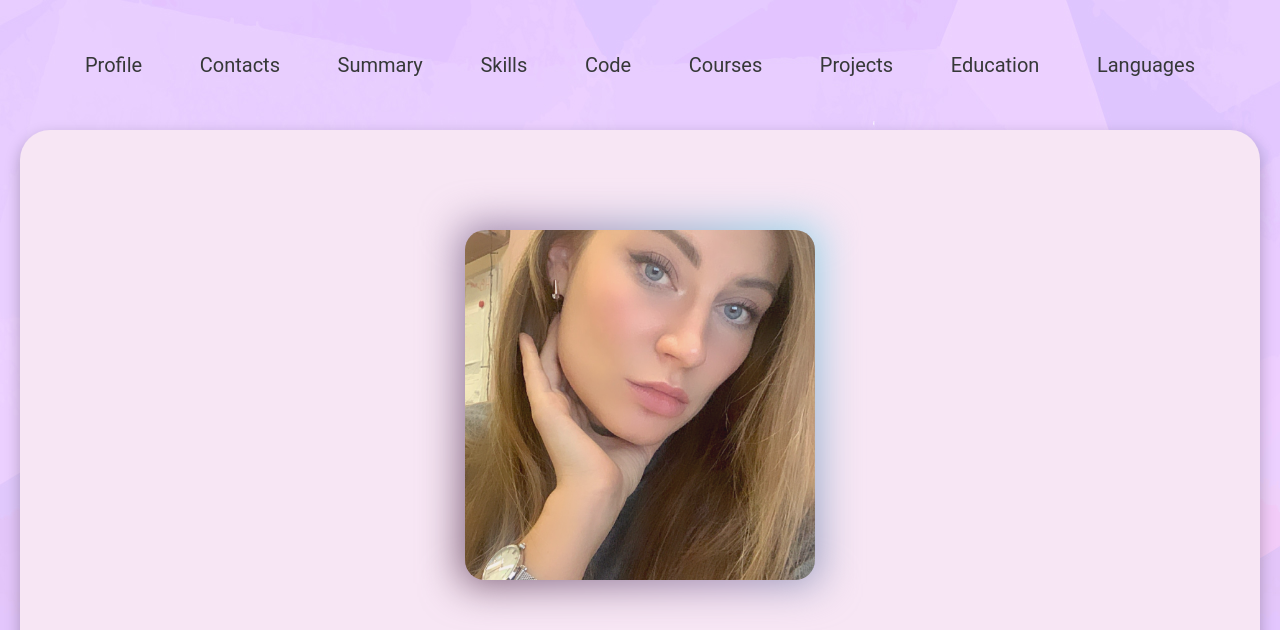
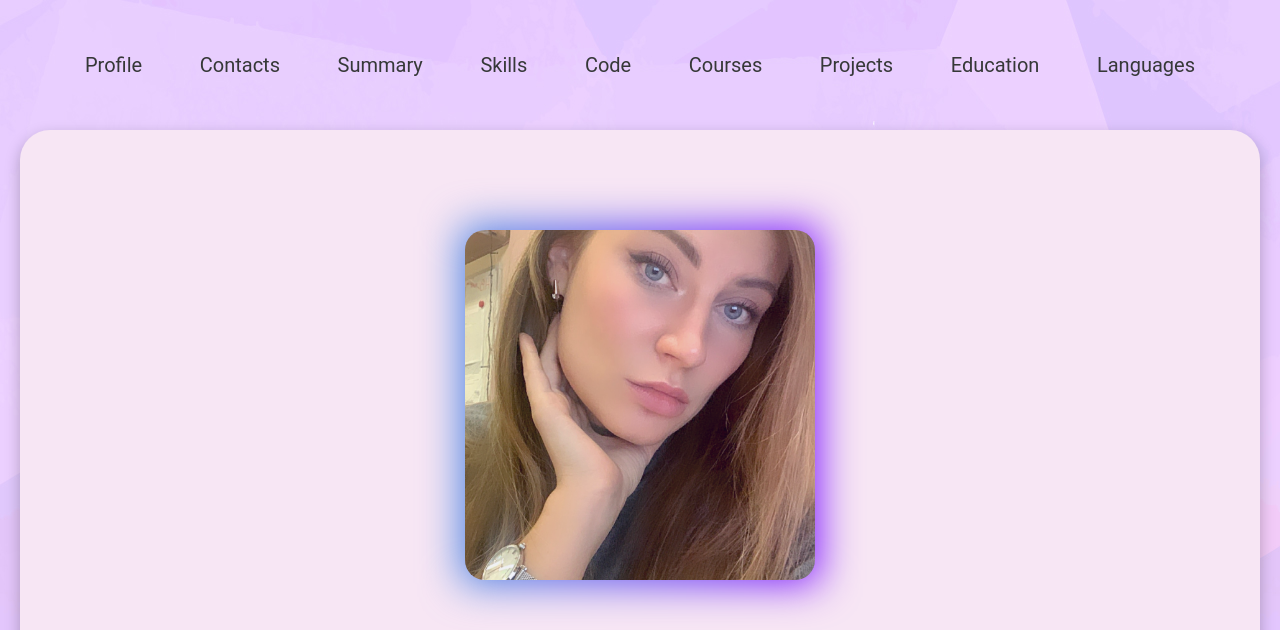
Before and after one commit to AnastasiyaTrakhimik/rsschool-cv, a plain HTML site: page index.html in a window 1280 px wide. Shown: the top 630 px of the page. Drawn offline with Linux system fonts and the light colour scheme; files whose address does not match are found by name.

Commit message:
feat: change animation color

```diff
--- a/style.css
+++ b/style.css
@@ -200,10 +200,9 @@ html {
   margin: 0 auto;
   filter: blur(20px);
   transform: scale(1.02);
-  background: linear-gradient(60deg, #f294ee, #c5a1e2, #5ad0f5);
+  background: linear-gradient(90deg, #0fffc1, #7e0fff);
   background-size: 200% 200%;
   animation: animateGlow 10s ease infinite;
-  background: linear-gradient(60deg, #745469, #9b88ae, #94dbed);
 }
 
 @keyframes animateGlow {
```
